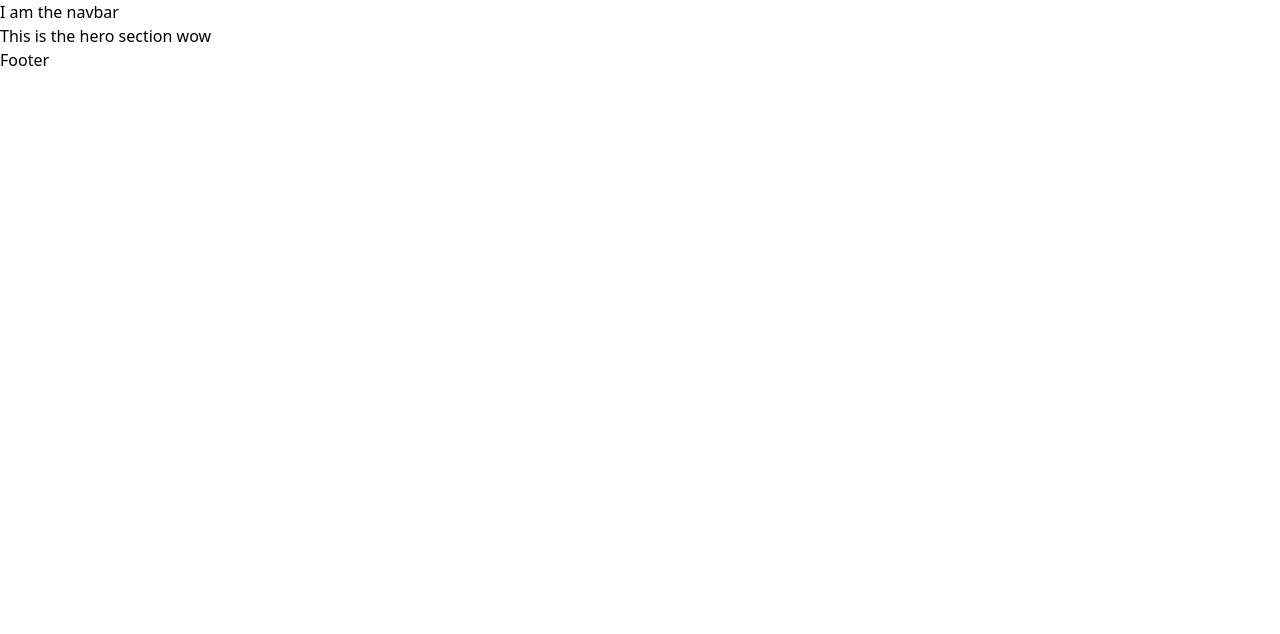
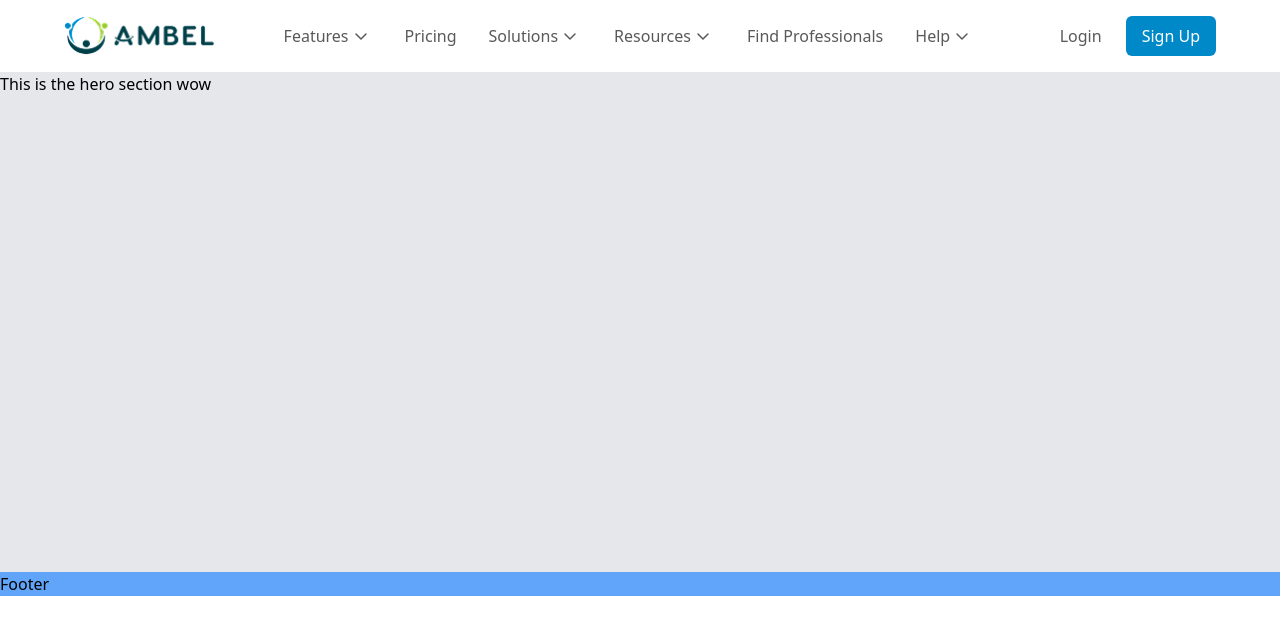
Before and after one commit to tigermursa/The-Monorepo-Project, a Next.js app in the folder apps/home/: page / in a window 1280 px wide. Shown: the top 634 px of the page. Built offline with nearby package versions, Linux system fonts and the light colour scheme.

Commit message:
navbar pc version done

```diff
--- a/apps/home/components/Layouts/MainLayout.jsx
+++ b/apps/home/components/Layouts/MainLayout.jsx
@@ -2,7 +2,7 @@ import HeroSection from "../HeroSection/HeroSection";
 
 const MainLayout = () => {
   return (
-    <div>
+    <div className="container bg-gray-200 h-[500px] mx-auto">
       <HeroSection />
     </div>
   );
--- a/apps/home/components/shared/Footer/Footer.jsx
+++ b/apps/home/components/shared/Footer/Footer.jsx
@@ -1,7 +1,7 @@
 import React from "react";
 
 const Footer = () => {
-  return <div>Footer</div>;
+  return <div className="bg-blue-400">Footer</div>;
 };
 
 export default Footer;
--- a/apps/home/components/shared/Navbar/Navbar.jsx
+++ b/apps/home/components/shared/Navbar/Navbar.jsx
@@ -1,7 +1,113 @@
+import Image from "next/image";
+import Link from "next/link";
 import React from "react";
 
 const Navbar = () => {
-  return <div>I am the navbar</div>;
+  return (
+    <div className="bg-white shadow-md py-4 px-16 flex justify-between items-center">
+      <div>
+        <Image
+          src="/logos/ambel copy 2 no pedding 1.png"
+          width={150}
+          height={38}
+          alt="Ambel Logo"
+          className="w-[150px] h-[38px]"
+          priority
+        />
+      </div>
+      <div>
+        <ul className="flex gap-8 text-gray text-base ">
+          <li className="hover:text-gray-900 cursor-pointer flex items-center">
+            Features{" "}
+            <svg
+              xmlns="http://www.w3.org/2000/svg"
+              width={24}
+              height={24}
+              viewBox="0 0 24 24"
+            >
+              <path
+                fill="none"
+                stroke="currentColor"
+                strokeLinecap="round"
+                strokeLinejoin="round"
+                strokeWidth={1.5}
+                d="m7 10l5 5l5-5"
+              ></path>
+            </svg>
+          </li>
+          <Link href="http://localhost:3001">
+            <li className="hover:text-gray-900 cursor-pointer">Pricing</li>
+          </Link>
+
+          <li className="hover:text-gray-900 cursor-pointer flex">
+            Solutions{" "}
+            <svg
+              xmlns="http://www.w3.org/2000/svg"
+              width={24}
+              height={24}
+              viewBox="0 0 24 24"
+            >
+              <path
+                fill="none"
+                stroke="currentColor"
+                strokeLinecap="round"
+                strokeLinejoin="round"
+                strokeWidth={1.5}
+                d="m7 10l5 5l5-5"
+              ></path>
+            </svg>
+          </li>
+          <li className="hover:text-gray-900 cursor-pointer flex">
+            Resources{" "}
+            <svg
+              xmlns="http://www.w3.org/2000/svg"
+              width={24}
+              height={24}
+              viewBox="0 0 24 24"
+            >
+              <path
+                fill="none"
+                stroke="currentColor"
+                strokeLinecap="round"
+                strokeLinejoin="round"
+                strokeWidth={1.5}
+                d="m7 10l5 5l5-5"
+              ></path>
+            </svg>
+          </li>
+          <li className="hover:text-gray-900 cursor-pointer">
+            Find Professionals
+          </li>
+          <li className="hover:text-gray-900 cursor-pointer flex">
+            Help{" "}
+            <svg
+              xmlns="http://www.w3.org/2000/svg"
+              width={24}
+              height={24}
+              viewBox="0 0 24 24"
+            >
+              <path
+                fill="none"
+                stroke="currentColor"
+                strokeLinecap="round"
+                strokeLinejoin="round"
+                strokeWidth={1.5}
+                d="m7 10l5 5l5-5"
+              ></path>
+            </svg>
+          </li>
+        </ul>
+      </div>
+      <div className="flex gap-2">
+        <div className="text-gray  px-4 py-2 rounded-md hover:text-gray-900 cursor-pointer">
+          Login
+        </div>
+        <div className="bg-[#0089C9]  text-white px-4 py-2 rounded-md hover:bg-[#19526d] cursor-pointer">
+          Sign Up
+        </div>
+      </div>
+    </div>
+  );
 };
 
 export default Navbar;
--- a/apps/home/package.json
+++ b/apps/home/package.json
@@ -16,10 +16,10 @@
   },
   "devDependencies": {
     "babel-plugin-module-resolver": "^5.0.2",
+    "cross-env": "7.0.3",
     "eslint": "^8",
     "eslint-config-next": "14.2.23",
     "postcss": "^8",
-    "tailwindcss": "^3.4.1",
-    "cross-env": "7.0.3"
+    "tailwindcss": "^3.4.1"
   }
 }
--- a/apps/home/tailwind.config.js
+++ b/apps/home/tailwind.config.js
@@ -10,6 +10,9 @@ module.exports = {
       colors: {
         background: "var(--background)",
         foreground: "var(--foreground)",
+        gray: {
+          DEFAULT: "#595959",
+        },
       },
     },
   },
```
Also changed, not shown: apps/home/public/logos/ambel copy 2 no pedding 1.png (added), 1 other file (tests, documents, lock files or other folders).
